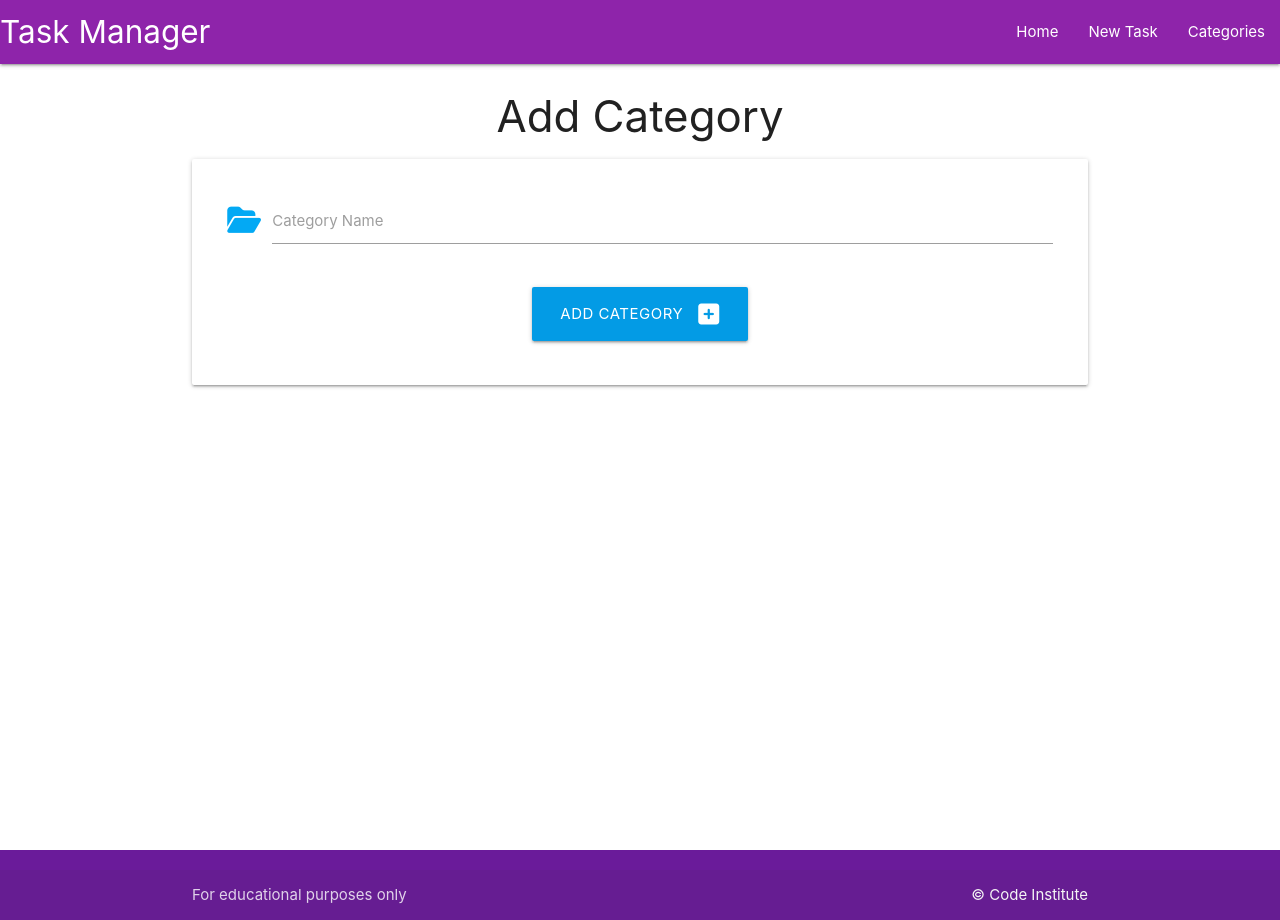
After one commit to Redsskull/Walkthroughproject, a Flask app: page /add_category in a window 1280 px wide. The commit adds this page. Run offline with Flask 3, Linux system fonts and the light colour scheme.

Commit message:
create database routes and form

```diff
--- a/taskmanager/routes.py
+++ b/taskmanager/routes.py
@@ -1,4 +1,4 @@
-from flask import render_template
+from flask import render_template, request, redirect, url_for
 from taskmanager import app, db
 from taskmanager.models import Category, Task
 
@@ -6,3 +6,18 @@ from taskmanager.models import Category, Task
 @app.route("/")
 def home():
     return render_template("tasks.html")
+
+
+@app.route ("/categories")
+def categories():
+    return render_template("categories.html")
+
+
+@app.route ("/add_category", methods=["GET", "POST"])
+def add_category():
+    if request.method == "POST":
+        category = Category(category_name = request.form.get("category_name"))
+        db.session.add(category)
+        db.session.commit()
+        return redirect(url_for("categories"))
+    return render_template("add_category.html")
--- /dev/null
+++ b/taskmanager/templates/add_category.html
@@ -0,0 +1,27 @@
+{% extends "base.html" %}
+{% block content %}
+
+<h3 class="light-purple-text text-darken-4 center align">Add Category</h3>
+
+<div class="row card-panel grey-lighten-5">
+    <form class="col s12" method="POST" action="{{ url_for('add_category')}}">
+        <!-- category_name -->
+      <div class="row">
+        <div class="input-field col s12">
+            <i class="fas fa-folder-open prefix light-blue-text text darken-4"></i>
+          <input name="category_name" id="category_name" minlength="3" maxlength="25" type="text" class="validate" required>
+          <label for="category_name">Category Name</label>
+        </div>
+      </div>
+         <!-- submit button -->
+         <div class="row">
+            <div class="col s12 center-align">
+               <button type="submit" class="btn-large light-blue darken-1">
+                  Add Category <i class="fas fa-plus-square right"></i>
+               </button>
+            </div>
+          </div>
+    </form>
+  </div>
+
+{% endblock %}
--- a/taskmanager/templates/base.html
+++ b/taskmanager/templates/base.html
@@ -12,24 +12,23 @@
 <body>
    <header>
     <nav class = "purple darken-1">
-        <!-- top nacbar -->
+        <!-- top navbar -->
         <div class="nav-wrapper">
-          <a href="#!" class="brand-logo">Task Manager</a>
+          <a href="#" class="brand-logo">Task Manager</a>
           <a href="#" data-target="mobile-demo" class="sidenav-trigger"><i class="fa-bars"></i></a>
           <ul class="right hide-on-med-and-down">
             <li><a href="{{ url_for('home') }}">Home</a></li>
             <li><a href="">New Task</a></li>
-            <li><a href="">Categories</a></li>
+            <li><a href="{{ url_for('categories') }}">Categories</a></li>
           </ul>
         </div>
       </nav>
 
       <!-- mobile sidenav -->
-
       <ul class="sidenav" id="mobile-demo">
         <li><a href="{{ url_for('home') }}">Home</a></li>
         <li><a href="">New Task</a></li>
-        <li><a href="">Categories</a></li>
+        <li><a href="{{ url_for('categories') }}">Categories</a></li>
         <li><a href="mobile.html">Mobile</a></li>
       </ul>
    </header>
```
Also changed, not shown: taskmanager/templates/categories.html (added, +14 -0 lines).
